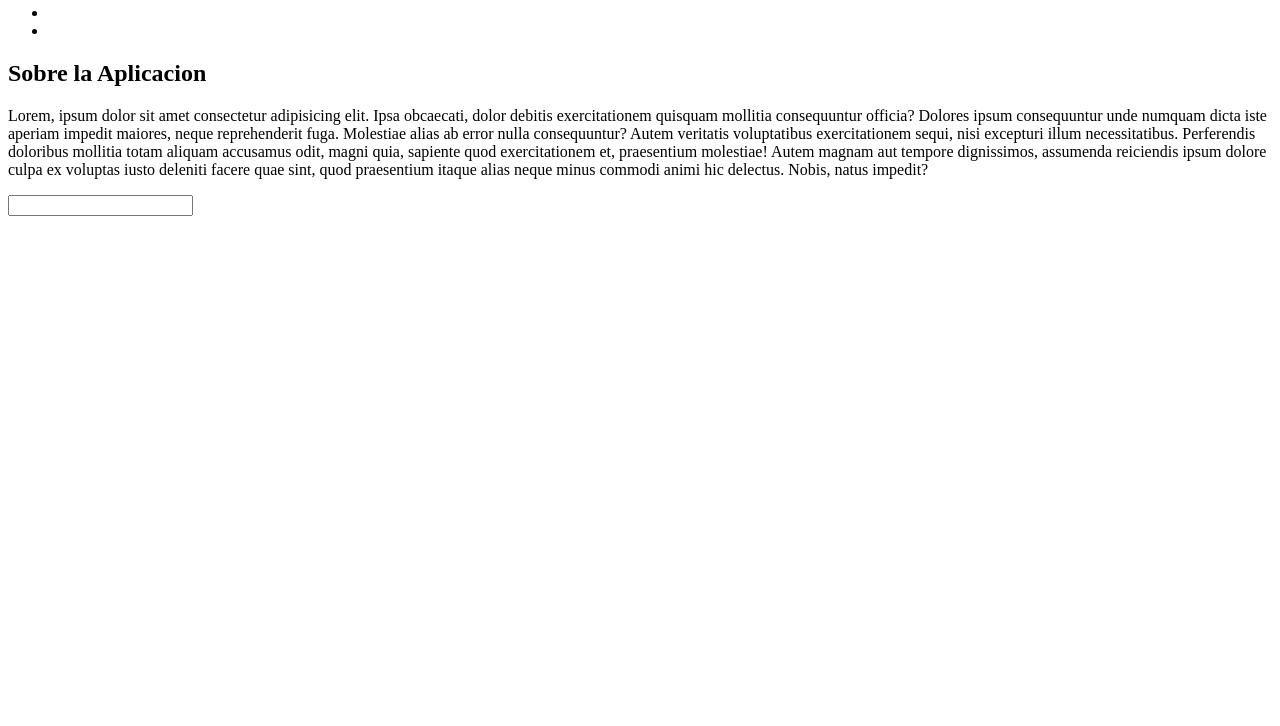
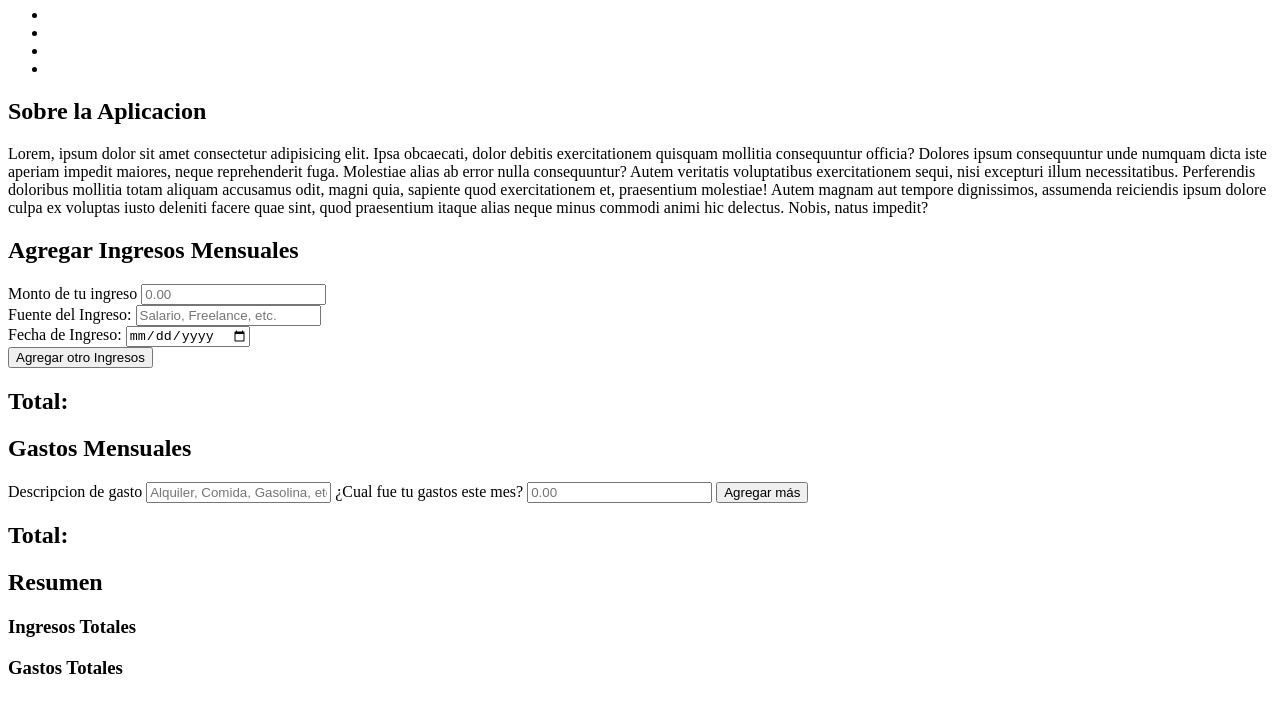
Before and after one commit to Aleska19/personal_budget_app, a plain HTML site: page index.html in a window 1280 px wide. Shown: the part 74-800 px from the top of the page. Drawn offline with Linux system fonts and the light colour scheme.

Commit message:
Actualizando mi simulador y agregando contenido a html

```diff
--- a/index.html
+++ b/index.html
@@ -7,7 +7,7 @@
 </head>
 <body>
     <header>
-        <img class="logo" src="" alt="">
+        <div><h1>BudgetApp</h1></div>
         <nav class="navbar">
             <ul>
                 <li></li>
@@ -24,10 +24,57 @@
         Molestiae alias ab error nulla consequuntur? Autem veritatis voluptatibus exercitationem sequi, nisi excepturi illum necessitatibus. Perferendis doloribus mollitia totam aliquam accusamus odit, magni quia, sapiente quod exercitationem et, praesentium molestiae!
         Autem magnam aut tempore dignissimos, assumenda reiciendis ipsum dolore culpa ex voluptas iusto deleniti facere quae sint, quod praesentium itaque alias neque minus commodi animi hic delectus. Nobis, natus impedit?</p>
     </section>
-    <section class="formulario">
-        <label for="">
-            <input type="text">
-        </label>
+
+    <section class="">
+        <div class="form form-1">
+            <form action="">
+                <h2>Agregar Ingresos Mensuales</h2>
+                <div>
+                    <label for="amount" name="amount">Monto de tu ingreso</label>
+                    <input type="number" id="amount" name="amount" step="0.01" min="0" placeholder="0.00" required>
+                </div>
+
+                <div>
+                    <label for="source" name="source">Fuente del Ingreso:</label>
+                    <input type="text" id="source" name="source" placeholder="Salario, Freelance, etc." required>
+                </div>
+
+                <div>
+                    <label for="date" name="date">Fecha de Ingreso:</label>
+                    <input type="date" id="date" name="date" required>
+                </div>
+                <button type="submit">Agregar otro Ingresos</button>
+            </form>
+            <h2>Total:</h2>
+        </div>
+
+        <div class="form form-2">
+            <form action="">
+                <h2>Gastos Mensuales</h2>
+                <label for="description" name="description">Descripcion de gasto</label>
+                <input type="text" id="description" name="description" placeholder="Alquiler, Comida, Gasolina, etc." required>
+
+                <label for="expenses" name="expenses">¿Cual fue tu gastos este mes?</label>
+                <input type="number" id="amount" name="amount" step="0.01" min="0" placeholder="0.00" required>
+
+                <button type="add">Agregar más</button>
+
+            </form>
+            <h2>Total:</h2>
+        </div>
+    </section>
+
+    <section>
+        <h2>Resumen</h2>
+        <div>
+            <h3>Ingresos Totales</h3>
+            <p></p>
+        </div>
+
+        <div>
+            <h3>Gastos Totales</h3>
+            <p></p>
+        </div>
     </section>
 
 
```
